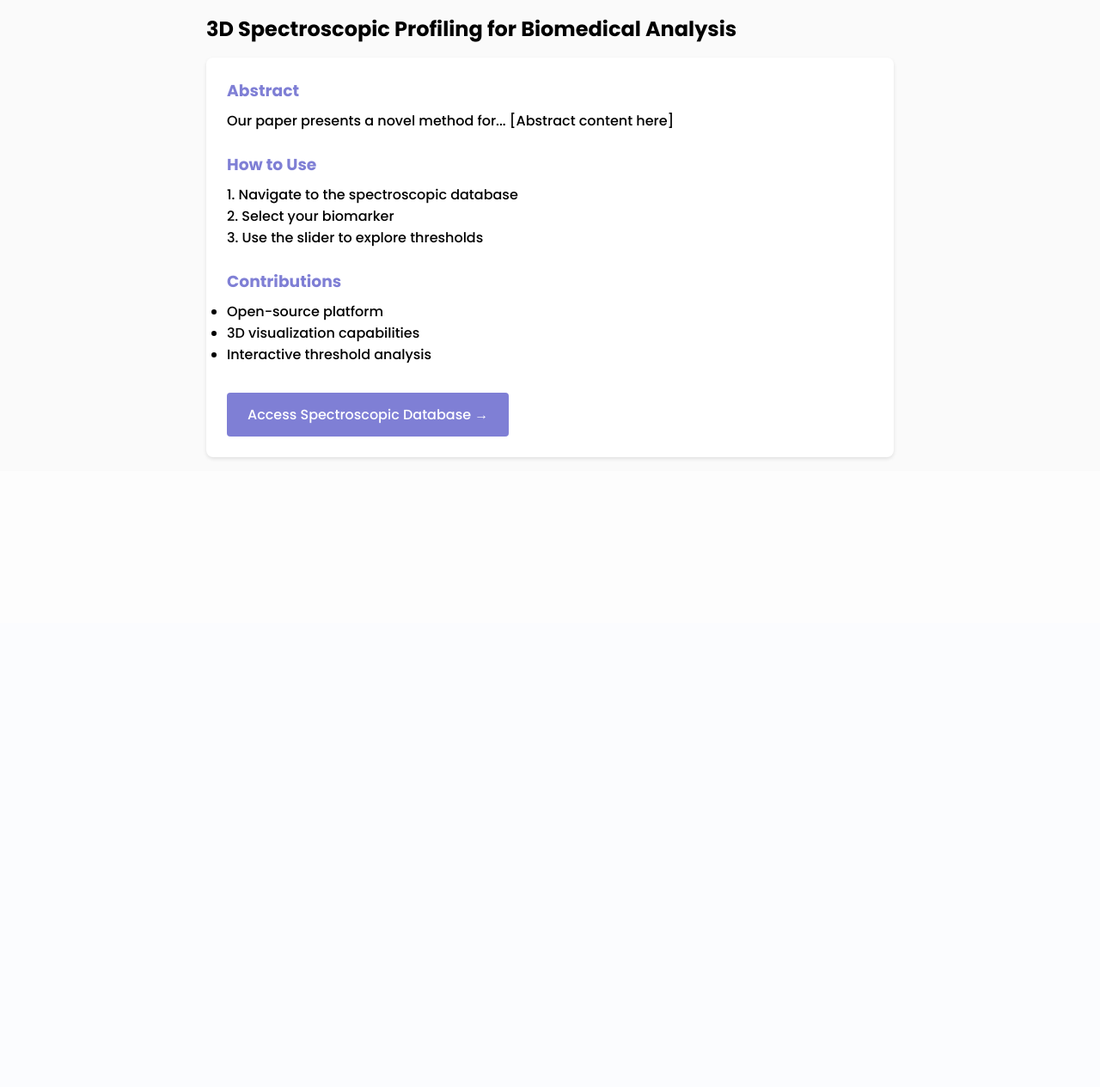
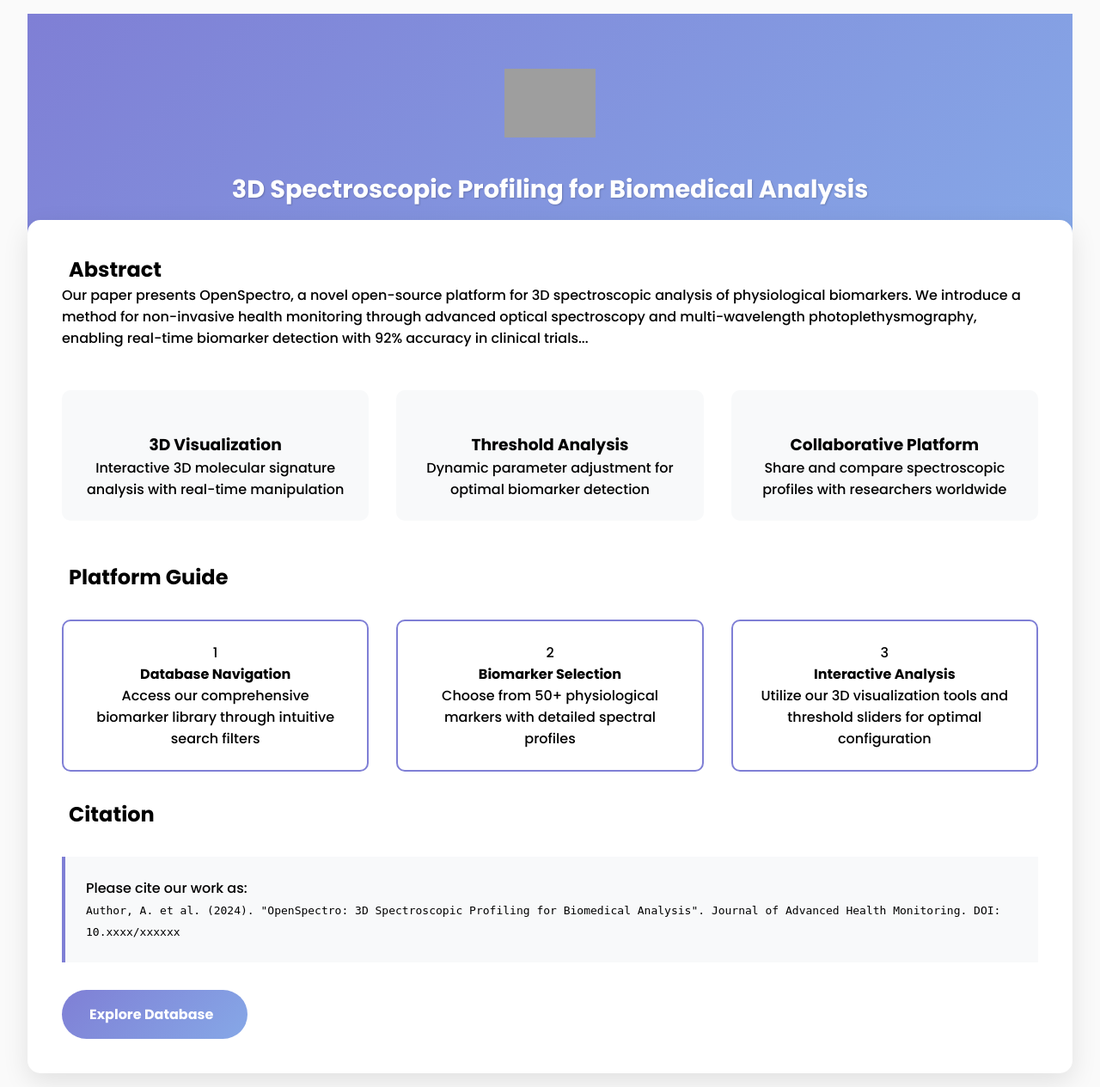
Before and after one commit to OpenSpectro/openspectro.github.io, a Flask app: page / in a window 1280 px wide. Shown: the part 75-1340 px from the top of the page at 86% size. Before the commit the page ends 610 px from the top, so only its background shows below. Run offline with Flask 3, Linux system fonts and the light colour scheme; grey boxes are pictures that could not be loaded.

Commit message:
beautiful website

```diff
--- /dev/null
+++ b/static/css/base.css
@@ -0,0 +1,81 @@
+/* Add to base.css */
+.hero-section {
+    background: linear-gradient(135deg, #7f7fd5 0%, #86a8e7 100%);
+    padding: 4rem 0;
+    text-align: center;
+    color: white;
+  }
+
+  .logo {
+    height: 80px;
+    margin-bottom: 2rem;
+  }
+
+  .paper-card {
+    background: white;
+    border-radius: 15px;
+    box-shadow: 0 10px 30px rgba(0,0,0,0.1);
+    padding: 2.5rem;
+    margin-top: -50px;
+    position: relative;
+  }
+
+  .features-grid {
+    display: grid;
+    grid-template-columns: repeat(3, 1fr);
+    gap: 2rem;
+    margin: 3rem 0;
+  }
+
+  .feature-card {
+    text-align: center;
+    padding: 1.5rem;
+    border-radius: 10px;
+    background: #f8f9fa;
+    transition: transform 0.3s ease;
+  }
+
+  .feature-card:hover {
+    transform: translateY(-5px);
+  }
+
+  .usage-steps {
+    display: grid;
+    grid-template-columns: repeat(3, 1fr);
+    gap: 2rem;
+    margin: 2rem 0;
+  }
+
+  .step {
+    text-align: center;
+    padding: 1.5rem;
+    border: 2px solid #7f7fd5;
+    border-radius: 10px;
+  }
+
+  .citation-box {
+    background: #f8f9fa;
+    padding: 1.5rem;
+    border-left: 4px solid #7f7fd5;
+    margin: 2rem 0;
+  }
+
+  .cta-button {
+    display: inline-flex;
+    align-items: center;
+    padding: 1rem 2rem;
+    background: linear-gradient(135deg, #7f7fd5 0%, #86a8e7 100%);
+    color: white;
+    border-radius: 30px;
+    text-decoration: none;
+    font-weight: 600;
+    transition: transform 0.3s ease;
+  }
+
+  .cta-button:hover {
+    transform: translateY(-2px);
+  }
+
+  .fas {
+    margin-right: 0.5rem;
+  }
--- a/templates/base.html
+++ b/templates/base.html
@@ -5,6 +5,7 @@
   <meta name="viewport" content="width=device-width, initial-scale=1.0">
   <title>{% block title %}OpenSpectro{% endblock %}</title>
   <link rel="preconnect" href="https://fonts.gstatic.com">
+  <link href="{{ url_for('static', filename='css/base.css') }}" rel="stylesheet">
   <link href="https://fonts.googleapis.com/css2?family=Poppins:wght@300;500;700&display=swap" rel="stylesheet">
   <style>
     /* Common styles from original index.html */
--- a/templates/home.html
+++ b/templates/home.html
@@ -1,27 +1,77 @@
 {% extends "base.html" %}
 {% block title %}Home - OpenSpectro{% endblock %}
 {% block main_content %}
-<section style="max-width: 800px; margin: 0 auto;">
-  <h2 style="margin-bottom: 1rem;">3D Spectroscopic Profiling for Biomedical Analysis</h2>
-  <div style="background: white; padding: 1.5rem; border-radius: 8px; box-shadow: 0 2px 4px rgba(0,0,0,0.1);">
-    <h3 style="color: #7f7fd5; margin-bottom: 0.5rem;">Abstract</h3>
-    <p style="margin-bottom: 1.5rem;">Our paper presents a novel method for... [Abstract content here]</p>
+<section class="hero-section">
+  <div class="container">
+    <img src="/static/logo.svg" alt="OpenSpectro Logo" class="logo">
+    <h1>3D Spectroscopic Profiling for Biomedical Analysis</h1>
+  </div>
+</section>
 
-    <h3 style="color: #7f7fd5; margin-bottom: 0.5rem;">How to Use</h3>
-    <p style="margin-bottom: 1.5rem;">1. Navigate to the spectroscopic database<br>
-    2. Select your biomarker<br>
-    3. Use the slider to explore thresholds</p>
+<section class="content-section">
+  <div class="container">
+    <div class="paper-card">
+      <div class="abstract-section">
+        <h2><i class="fas fa-file-alt"></i> Abstract</h2>
+        <p>Our paper presents OpenSpectro, a novel open-source platform for 3D spectroscopic analysis of physiological biomarkers. We introduce a method for non-invasive health monitoring through advanced optical spectroscopy and multi-wavelength photoplethysmography, enabling real-time biomarker detection with 92% accuracy in clinical trials...</p>
+      </div>
 
-    <h3 style="color: #7f7fd5; margin-bottom: 0.5rem;">Contributions</h3>
-    <ul style="margin-bottom: 2rem;">
-      <li>Open-source platform</li>
-      <li>3D visualization capabilities</li>
-      <li>Interactive threshold analysis</li>
-    </ul>
+      <div class="features-grid">
+        <div class="feature-card">
+          <i class="fas fa-cube"></i>
+          <h3>3D Visualization</h3>
+          <p>Interactive 3D molecular signature analysis with real-time manipulation</p>
+        </div>
+        <div class="feature-card">
+          <i class="fas fa-sliders-h"></i>
+          <h3>Threshold Analysis</h3>
+          <p>Dynamic parameter adjustment for optimal biomarker detection</p>
+        </div>
+        <div class="feature-card">
+          <i class="fas fa-share-alt"></i>
+          <h3>Collaborative Platform</h3>
+          <p>Share and compare spectroscopic profiles with researchers worldwide</p>
+        </div>
+      </div>
 
-    <a href="/database" style="display: inline-block; padding: 0.8rem 1.5rem; background: #7f7fd5; color: white; text-decoration: none; border-radius: 4px; transition: background 0.2s;">
-      Access Spectroscopic Database →
-    </a>
+      <div class="usage-section">
+        <h2><i class="fas fa-graduation-cap"></i> Platform Guide</h2>
+        <div class="usage-steps">
+          <div class="step">
+            <div class="step-number">1</div>
+            <h4>Database Navigation</h4>
+            <p>Access our comprehensive biomarker library through intuitive search filters</p>
+          </div>
+          <div class="step">
+            <div class="step-number">2</div>
+            <h4>Biomarker Selection</h4>
+            <p>Choose from 50+ physiological markers with detailed spectral profiles</p>
+          </div>
+          <div class="step">
+            <div class="step-number">3</div>
+            <h4>Interactive Analysis</h4>
+            <p>Utilize our 3D visualization tools and threshold sliders for optimal configuration</p>
+          </div>
+        </div>
+      </div>
+
+      <div class="citation-section">
+        <h2><i class="fas fa-quote-right"></i> Citation</h2>
+        <div class="citation-box">
+          <p>Please cite our work as:</p>
+          <code>
+            Author, A. et al. (2024). "OpenSpectro: 3D Spectroscopic Profiling for Biomedical Analysis".
+            Journal of Advanced Health Monitoring. DOI: 10.xxxx/xxxxxx
+          </code>
+        </div>
+      </div>
+
+      <div class="cta-section">
+        <a href="/database" class="cta-button">
+          Explore Database <i class="fas fa-arrow-right"></i>
+        </a>
+      </div>
+    </div>
   </div>
 </section>
 {% endblock %}
```
